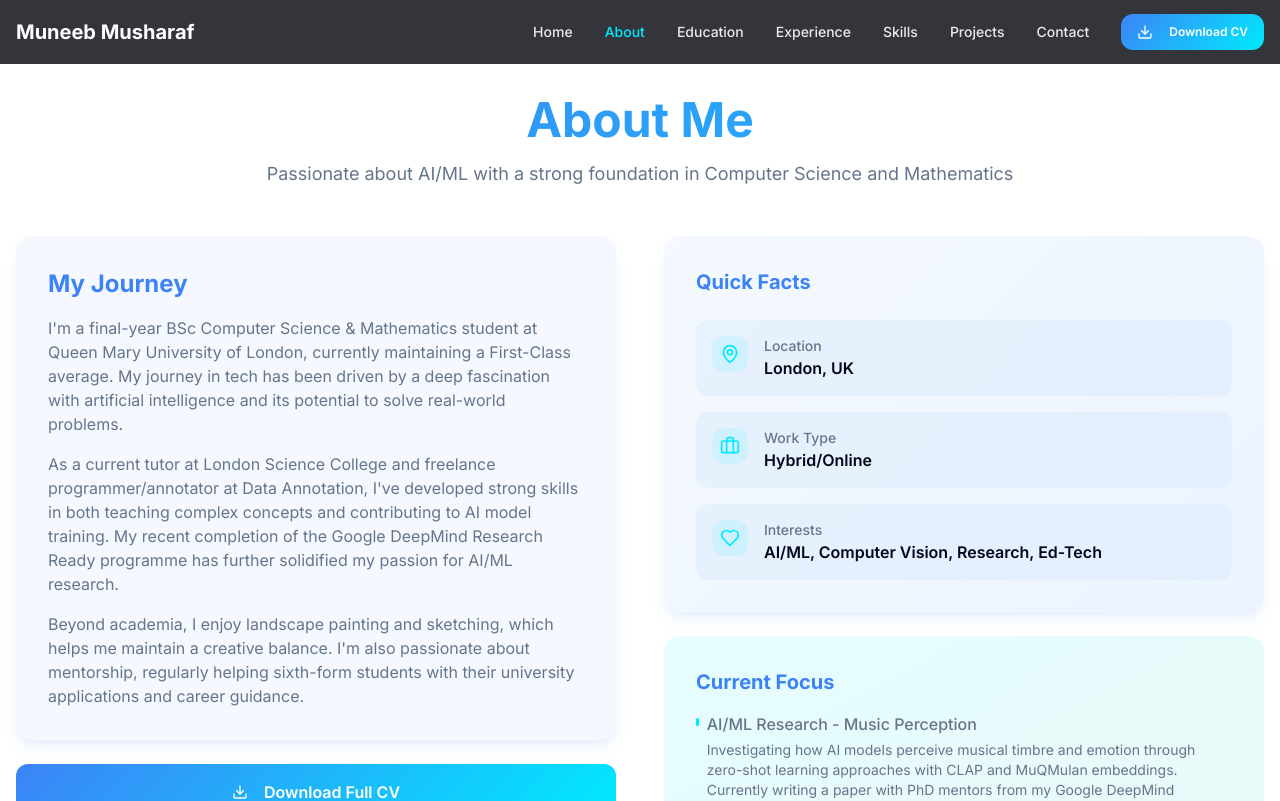
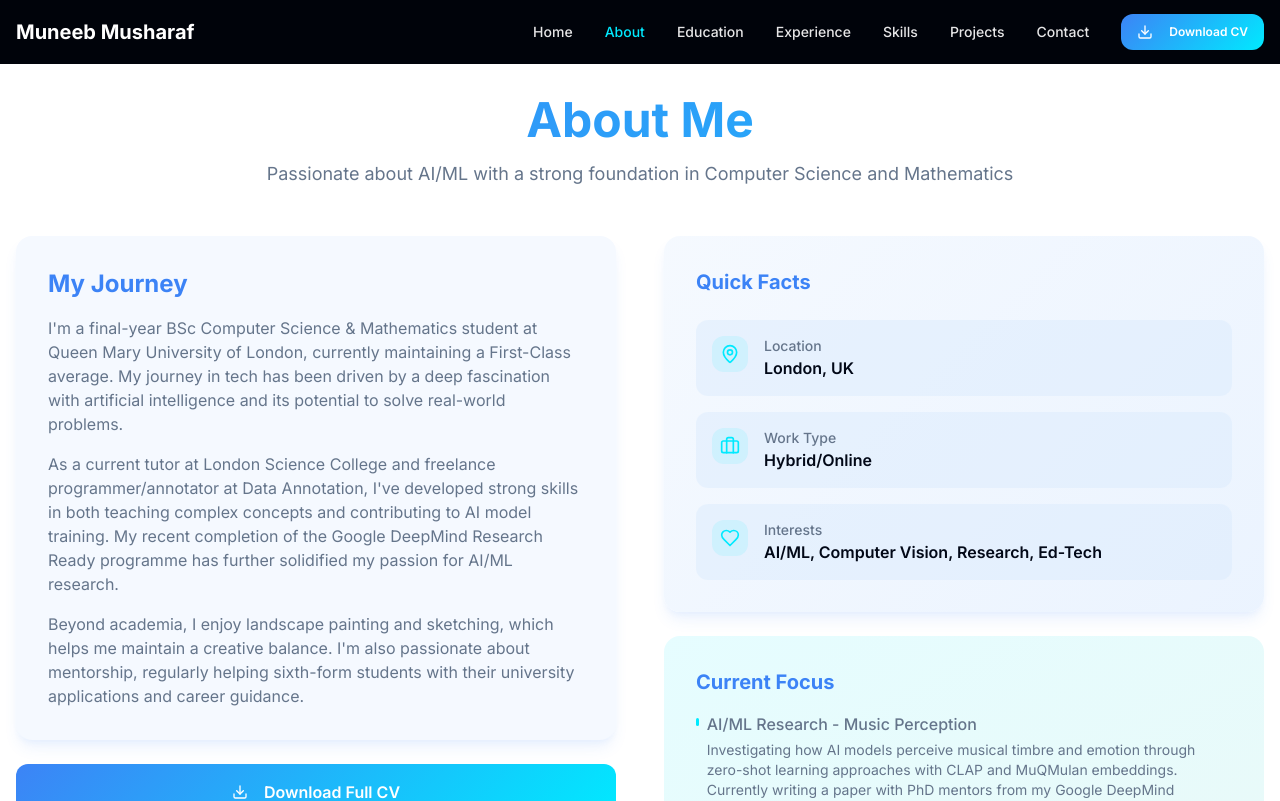
Before and after one commit to MUNEEBM05/muneeb-musharaf, a React (Vite) app: page /about in a window 1280 px wide. Shown: the top 801 px of the page. Built offline with nearby package versions, Linux system fonts and the light colour scheme.

Commit message:
Sync navigation bar color
Synchronized the navigation bar color across all pages to match the home page's dark navigation bar.

```diff
--- a/src/components/Navigation.tsx
+++ b/src/components/Navigation.tsx
@@ -41,7 +41,7 @@ const Navigation = () => {
     <nav
       className={cn(
         "fixed top-0 left-0 right-0 z-50 transition-all duration-300",
-        "bg-primary-dark/80 backdrop-blur-lg",
+        "bg-primary-dark backdrop-blur-lg",
         isScrolled && "shadow-lg border-b border-border/20"
       )}
     >
```
